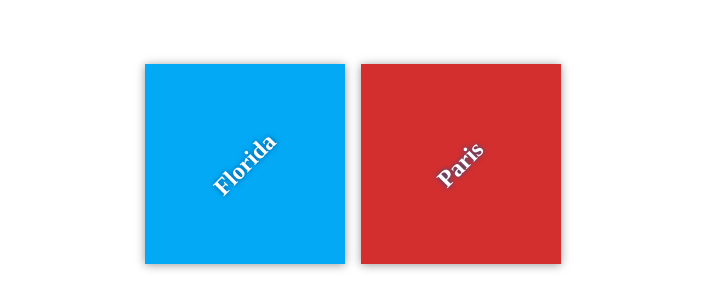
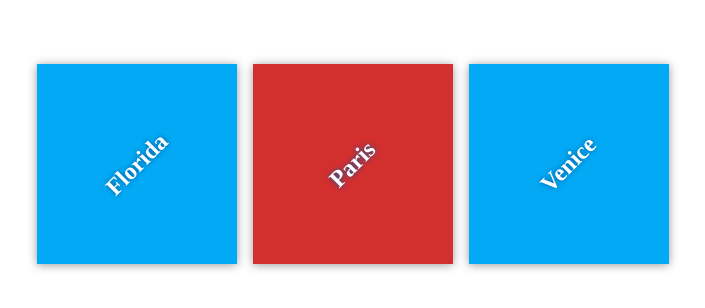
Before and after one commit to proj4/my-travel-plans, a plain HTML site: page index.html in a window 1280 px wide. Shown: the part 236-544 px from the top of the page, without its empty margins (287-992 px from the left). Drawn offline with Linux system fonts and the light colour scheme; files that its build step writes are made by us from their sources.

Commit message:
Add starting destinations

```diff
--- a/index.html
+++ b/index.html
@@ -17,6 +17,10 @@
             <div class="destination" id="paris">
                 <h2>Paris</h2>
             </div>
+
+            <div class="destination" id="venice">
+                <h2>Venice</h2>
+            </div>
         </div>
     </div>
 
```
